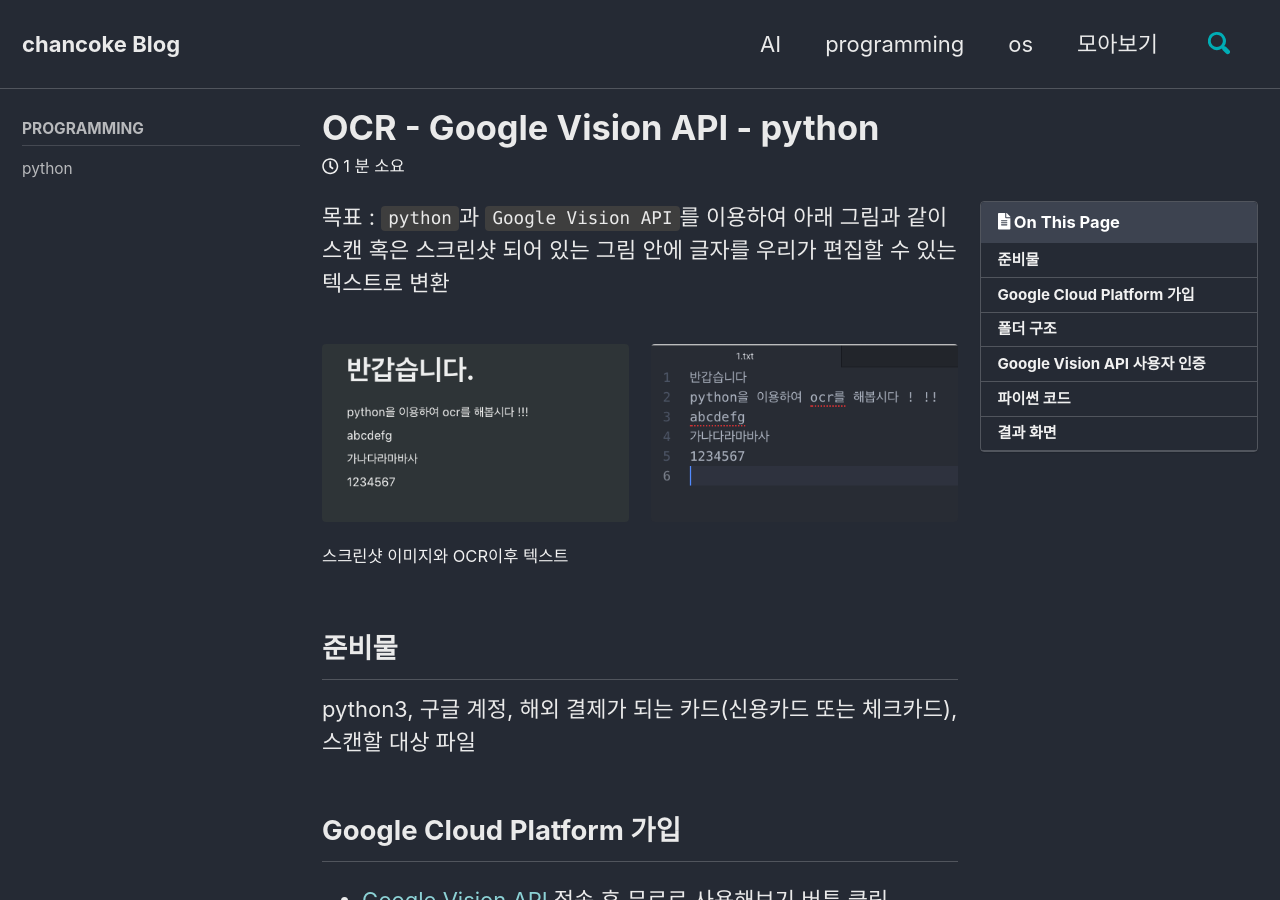
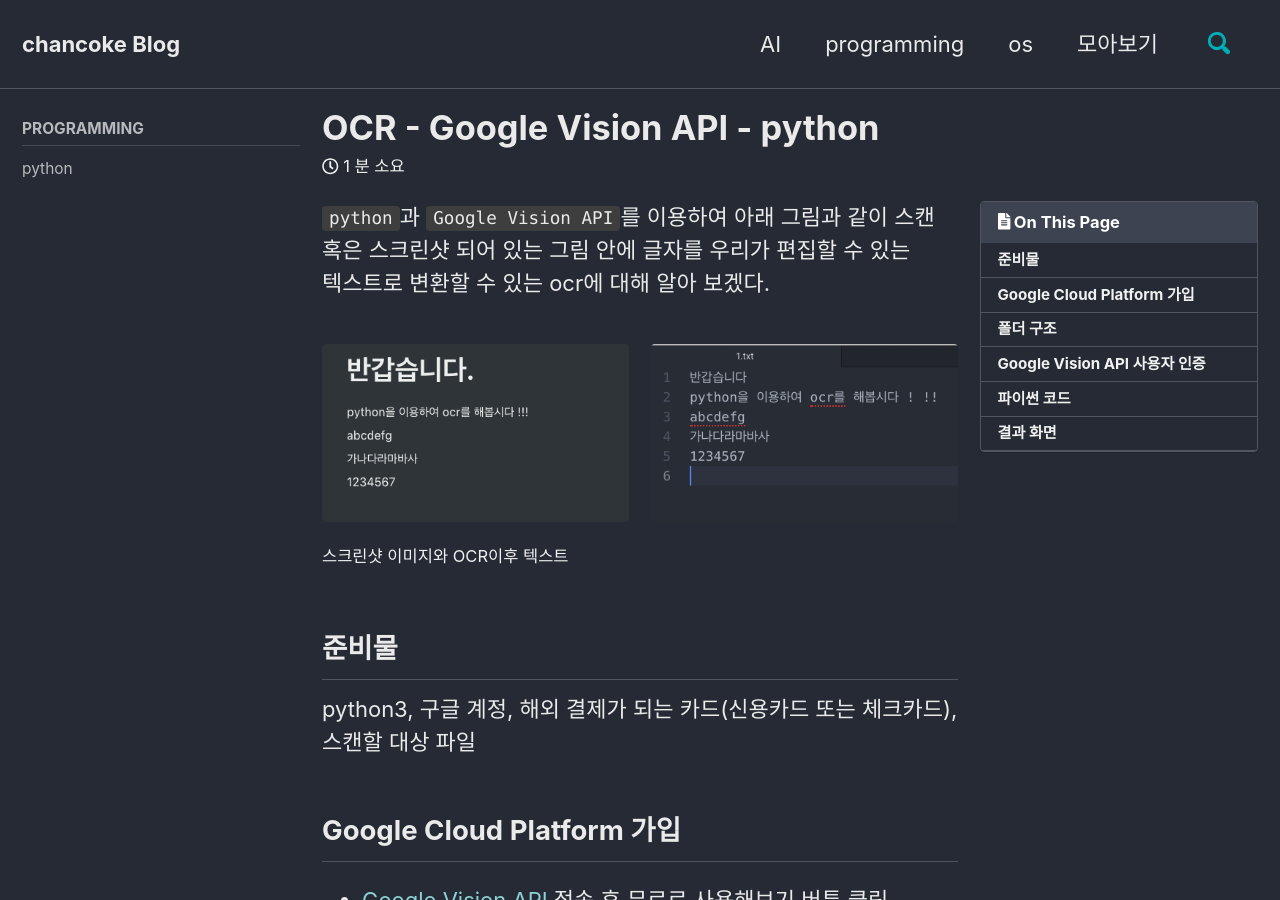
Before and after one commit to naramp4/naramp4.github.io, a Jekyll site: the page built from _posts/2019-01-21-ocr.md, in a window 1280 px wide and 900 px high. Built offline with Jekyll 4.4.1, drawn with Linux system fonts in a browser that asks for light colours; cached includes are drawn as plain includes; nearby versions of some CDN libraries; comment, search, counter and statistics services are not loaded.

Commit message:
ocr content 변경

```diff
--- a/_posts/2019-01-21-ocr.md
+++ b/_posts/2019-01-21-ocr.md
@@ -10,8 +10,7 @@ sidebar:
         nav: "programming"
 ---
 
-목표 : `python`과 `Google Vision API`를 이용하여 아래 그림과 같이
-스캔 혹은 스크린샷 되어 있는 그림 안에 글자를 우리가 편집할 수 있는 텍스트로 변환
+`python`과 `Google Vision API`를 이용하여 아래 그림과 같이 스캔 혹은 스크린샷 되어 있는 그림 안에 글자를 우리가 편집할 수 있는 텍스트로 변환할 수 있는 ocr에 대해 알아 보겠다.
 
 <figure class = "half">
   <img src="/assets/img/20190121/hello-486a0821-d0fa-4f57-8a14-f0d8e9bed0e7.png" alt="스캔 이미지">
```
